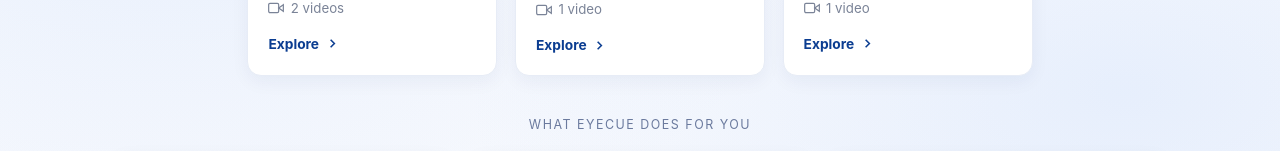
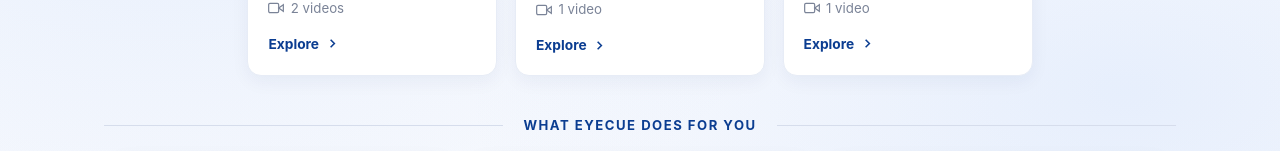
Before and after one commit to aganitha/eyecue, a Jekyll site: the page built from index.html, in a window 1280 px wide. Shown: the part 571-722 px from the top of the page. Built offline with Jekyll 4.4.1, drawn with Linux system fonts in a browser that asks for light colours.

Commit message:
Enhance cap-heading styling for improved layout and readability

```diff
--- a/index.html
+++ b/index.html
@@ -276,13 +276,25 @@
     position: relative;
     z-index: 1;
   }
+  /* matches .select-prompt so the two section headings read as a pair */
   .cap-heading {
-    font-size: 0.78rem;
+    display: flex;
+    align-items: center;
+    justify-content: center;
+    gap: 1.25rem;
+    color: var(--primary-color);
+    font-size: 0.82rem;
+    font-weight: 700;
+    text-transform: uppercase;
     letter-spacing: 1.5px;
-    text-transform: uppercase;
-    color: #6b7a9e;
-    text-align: center;
     margin-bottom: 1.1rem;
+  }
+  .cap-heading::before,
+  .cap-heading::after {
+    content: '';
+    flex: 1;
+    height: 1px;
+    background: #d6ddec;
   }
   .cap-grid {
     display: grid;
```
